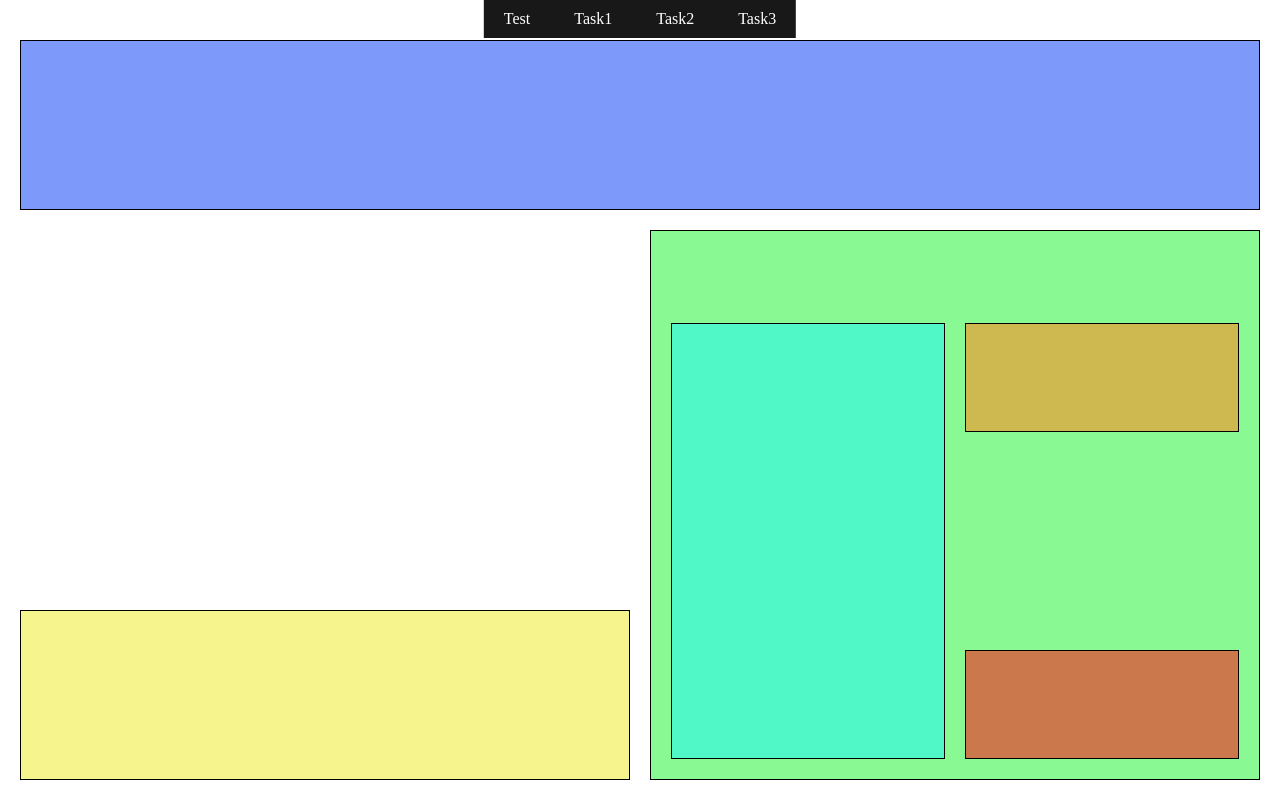
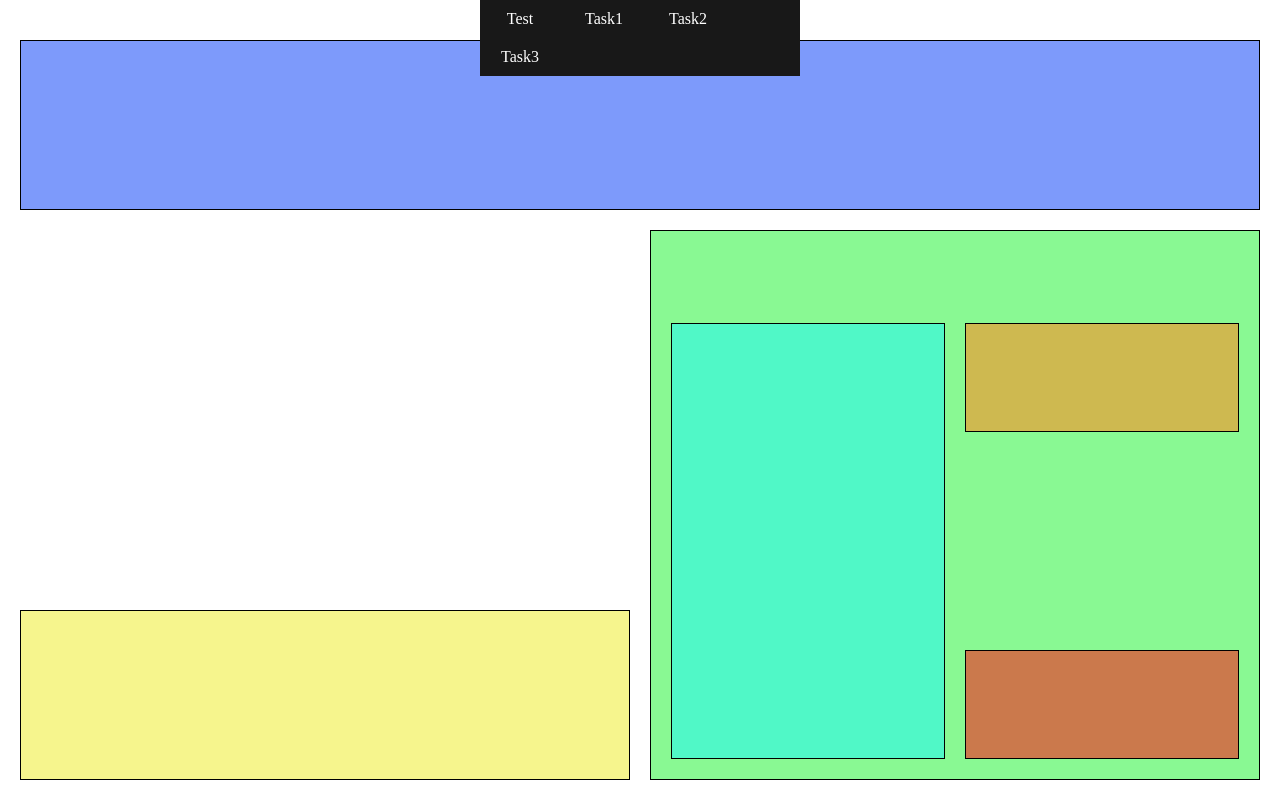
Before and after one commit to MaksimKasyanov/Grid, a plain HTML site: page index.html in a window 1280 px wide. Drawn offline with Linux system fonts and the light colour scheme.

Commit message:
Update grid-test.css

```diff
--- a/grid-test.css
+++ b/grid-test.css
@@ -4,13 +4,15 @@
 	left: 50%;
 	transform: translateX(-50%);
 	background-color: #181818;
+	width: 320px;
 }
 .active {
 	display: grid !important;
 }
 .control-btn {
 	color: #fff;
-	padding: 10px 20px;
+	padding: 10px 0px;
+	width: 25%;
 }
 
 .wrapper {
```
